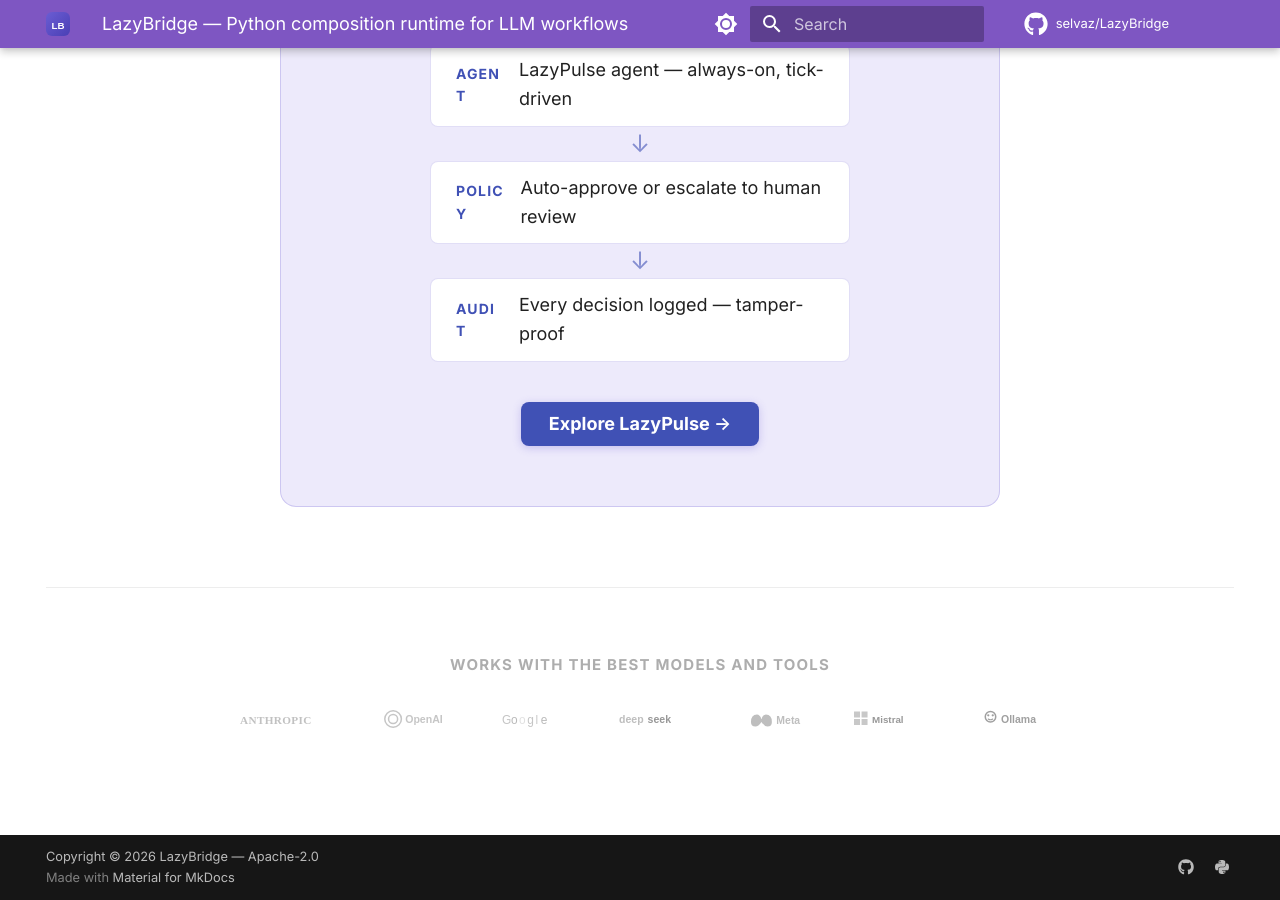
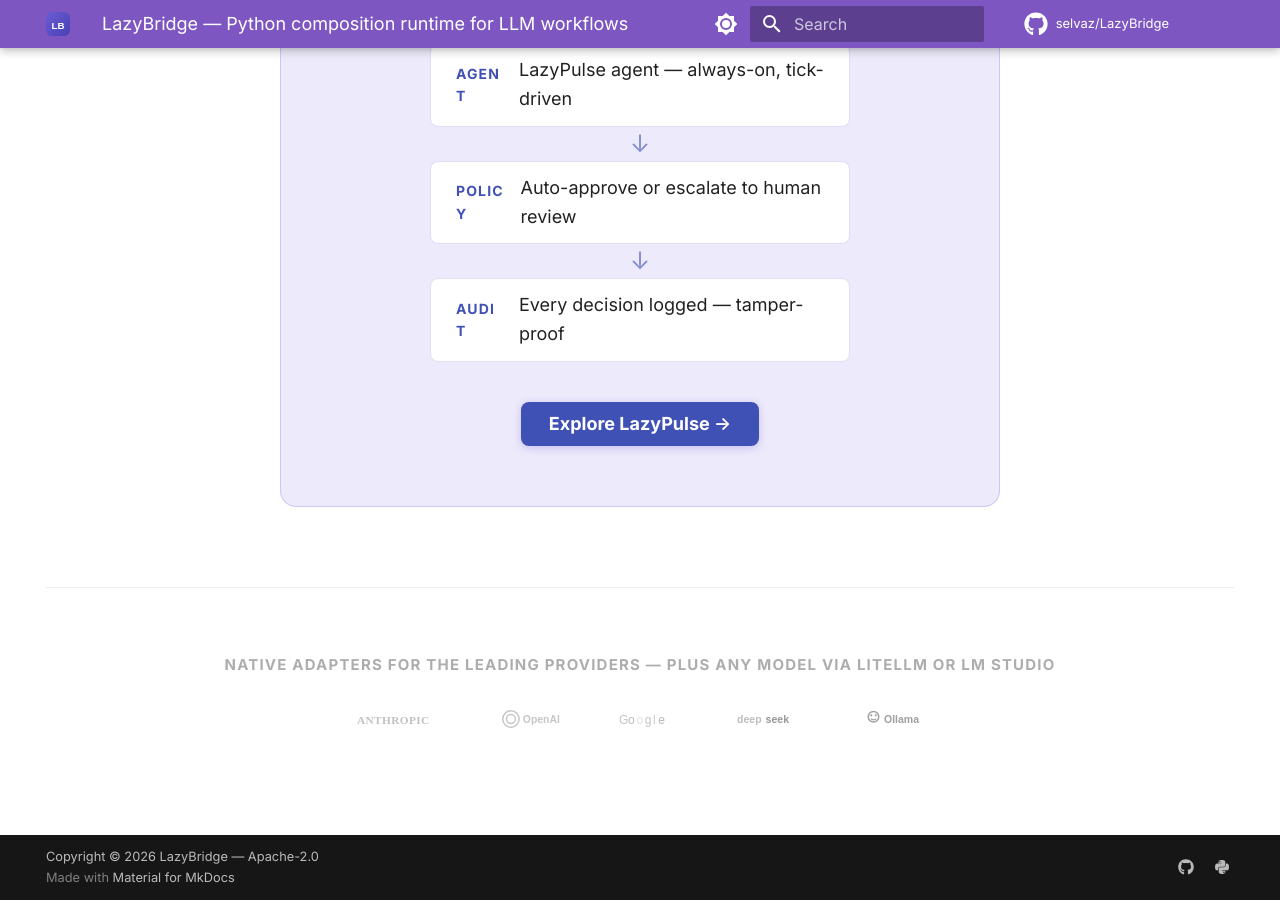
Before and after one commit to selvaz/lazybridgewebsite, an MkDocs documentation site: the page built from docs/index.md, in a window 1280 px wide and 900 px high, scrolled down 4829 px. Built offline with MkDocs 1.6.1 and Material for MkDocs 9.7.7, drawn with Linux system fonts in a browser that asks for light colours; comment, search, counter and statistics services are not loaded.

Commit message:
Fix provider logos to match real adapters
Remove Meta and Mistral logos (no adapters exist) and relabel the
providers strip to reflect native adapters plus any model via LiteLLM
or LM Studio. Delete the now-unused meta.svg and mistral.svg assets.

https://claude.ai/code/session_01SbyM8S3NPAyZuWLfWJ15Pk

```diff
--- a/docs/index.md
+++ b/docs/index.md
@@ -273,14 +273,12 @@ description: Build LLM workflows where functions, agents, plans, humans and exte
 
 <!-- ═══════════════════ PROVIDERS ═══════════════════ -->
 <section class="lb-providers">
-  <p class="lb-providers__caption">Works with the best models and tools</p>
+  <p class="lb-providers__caption">Native adapters for the leading providers &mdash; plus any model via LiteLLM or LM Studio</p>
   <div class="lb-providers__logos">
     <img src="assets/providers/anthropic.svg" alt="Anthropic" title="Anthropic" />
     <img src="assets/providers/openai.svg"    alt="OpenAI"    title="OpenAI" />
     <img src="assets/providers/google.svg"    alt="Google"    title="Google" />
     <img src="assets/providers/deepseek.svg"  alt="DeepSeek"  title="DeepSeek" />
-    <img src="assets/providers/meta.svg"      alt="Meta"      title="Meta" />
-    <img src="assets/providers/mistral.svg"   alt="Mistral"   title="Mistral" />
     <img src="assets/providers/ollama.svg"    alt="Ollama"    title="Ollama" />
   </div>
 </section>
```
Also changed, not shown: docs/assets/providers/meta.svg (deleted), docs/assets/providers/mistral.svg (deleted).
